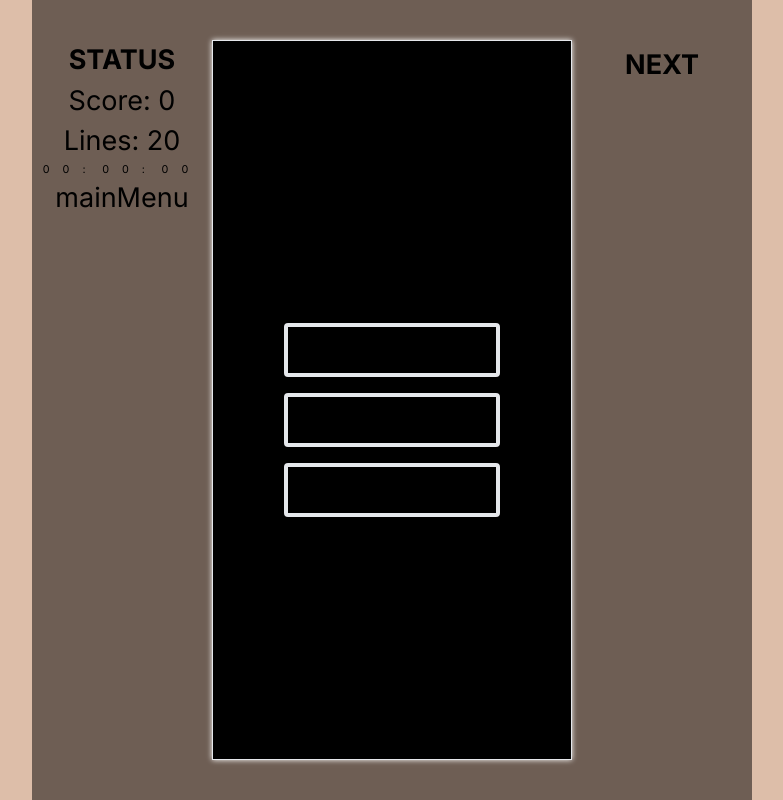
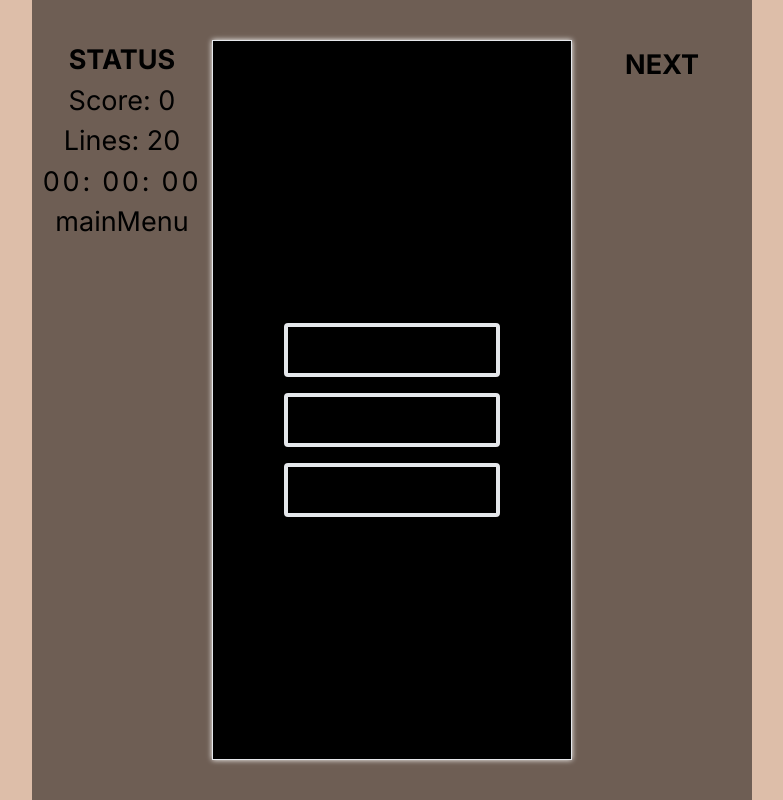
Before and after one commit to ZackHu-2001/Tetris-AI, a Next.js app: page / in a window 1280 px wide. Shown: the whole page, without its empty margins (248-1031 px from the left). Built offline with nearby package versions, Linux system fonts and the light colour scheme.

Commit message:
feat: Change the font size of timer to align with other elements

```diff
--- a/src/components/StatusPanel/StatusPanel.tsx
+++ b/src/components/StatusPanel/StatusPanel.tsx
@@ -14,7 +14,7 @@ const StatusPanel:React.FC<StatusPanelProps> = () => {
             <div style={{fontWeight: 'bold'}}>STATUS</div>
             <div>Score: {score}</div>
             <div>Lines: {lines}</div>
-            <Timer />
+            <Timer fontSize='5rem'/>
             <div>{fallingTetromino}</div>
             <div>{gameBoard}</div>
             <div>{board}</div>
--- a/src/components/Timer/Timer.tsx
+++ b/src/components/Timer/Timer.tsx
@@ -1,9 +1,11 @@
-import React, { useState, useEffect } from 'react';
-import { useGameBoard } from '../GameBoard';
+import React, { useState, useEffect } from "react";
+import { useGameBoard } from "../GameBoard";
 
-type TimerProps = {};
+type TimerProps = {
+  fontSize: string;
+};
 
-const Timer: React.FC<TimerProps> = () => {
+const Timer: React.FC<TimerProps> = ({ fontSize = "5rem" }) => {
   const { gameState, moveDown, isNewGame, setIsNewGame } = useGameBoard();
 
   const [time, setTime] = useState(0);
@@ -15,14 +17,16 @@ const Timer: React.FC<TimerProps> = () => {
     const seconds = Math.floor(time % 60);
     const milliseconds = Math.floor((time % 1) / 0.01);
 
-        return `${minutes < 10 ? '0' + minutes : minutes}:${seconds < 10 ? '0' + seconds : seconds}:${milliseconds < 10 ? '0' + milliseconds : milliseconds}`;
-    }
+    return `${minutes < 10 ? "0" + minutes : minutes}:${
+      seconds < 10 ? "0" + seconds : seconds
+    }:${milliseconds < 10 ? "0" + milliseconds : milliseconds}`;
+  };
 
   useEffect(() => {
     let timerInterval: NodeJS.Timeout | undefined;
     let dropInterval: NodeJS.Timeout | undefined;
 
-        if (gameState.status == 'playing') {
+    if (gameState.status == "playing") {
       if (isNewGame) {
         setIsNewGame(false);
         setTime(0);
@@ -31,11 +35,11 @@ const Timer: React.FC<TimerProps> = () => {
         setTime((time) => time + 0.01);
       }, 10);
       dropInterval = setInterval(() => {
-                moveDown()
+        moveDown();
       }, 1000);
     }
 
-        if (gameState.status == 'paused') {
+    if (gameState.status == "paused") {
       if (timerInterval !== undefined) {
         clearInterval(timerInterval);
       }
@@ -44,19 +48,31 @@ const Timer: React.FC<TimerProps> = () => {
       }
     }
 
-        if (gameState.status == 'gameOver') {
+    if (gameState.status == "gameOver") {
       setTime(0);
     }
 
     return () => {
       clearInterval(timerInterval);
       clearInterval(dropInterval);
-        } // Cleanup function to clear the interval when the component unmounts or showTimer changes
+    }; // Cleanup function to clear the interval when the component unmounts or showTimer changes
   }, [gameState, setTime, moveDown]);
 
-
-    return <div style={{paddingLeft: '2rem', paddingRight: '2rem'}} className='w-full flex '>{formatTime(time).split('').map((char: string, index: number) => {
-        return <div key={index} className='timer-char'>{char}</div>
-    })}</div>
-}
+  return (
+    <div
+      style={{ paddingLeft: "2rem", paddingRight: "2rem" }}
+      className="w-full flex "
+    >
+      {formatTime(time)
+        .split("")
+        .map((char: string, index: number) => {
+          return (
+            <div key={index} style={{ fontSize }} className="timer-char">
+              {char}
+            </div>
+          );
+        })}
+    </div>
+  );
+};
 export default Timer;
```
Lines whose indentation alone changed are shown as unchanged.
